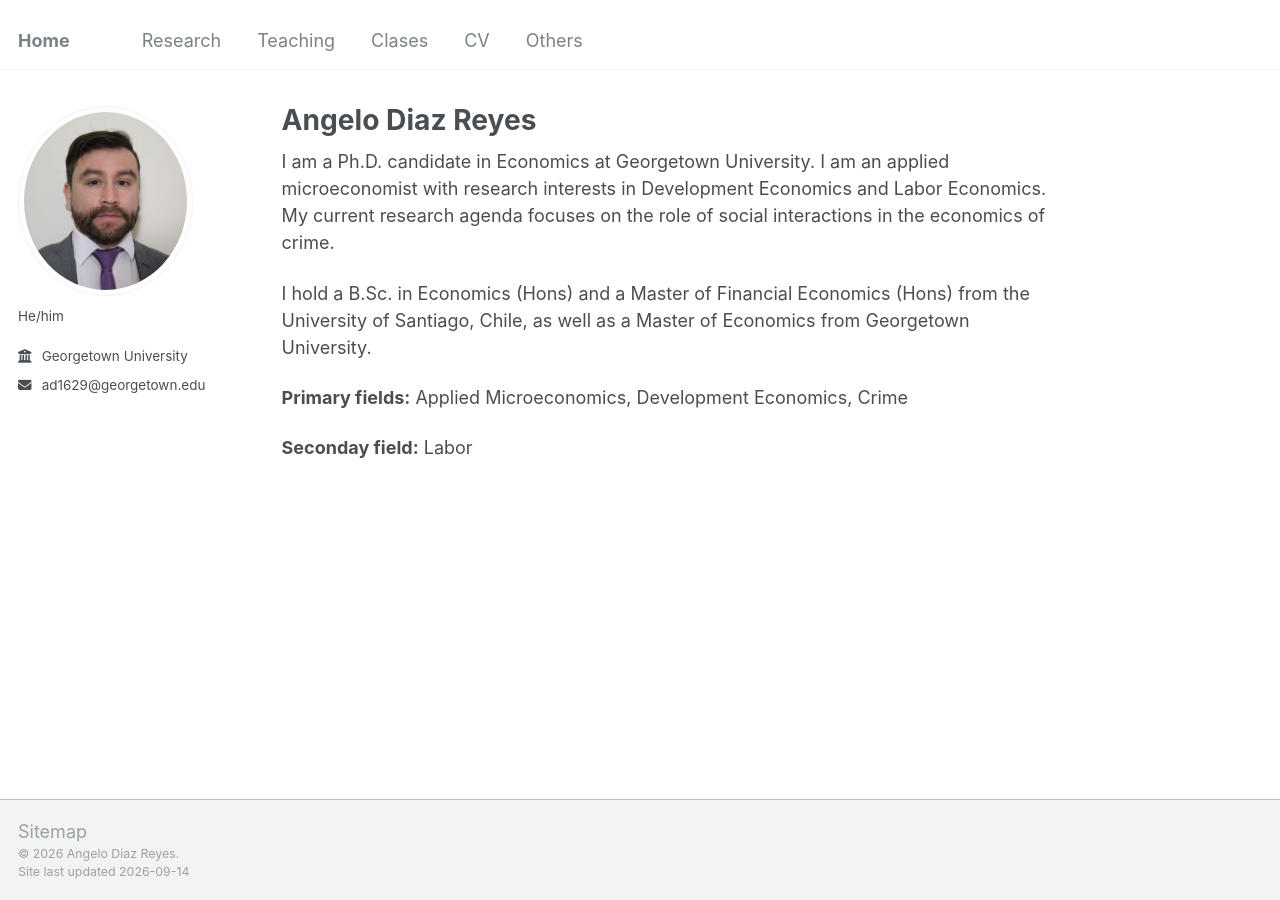
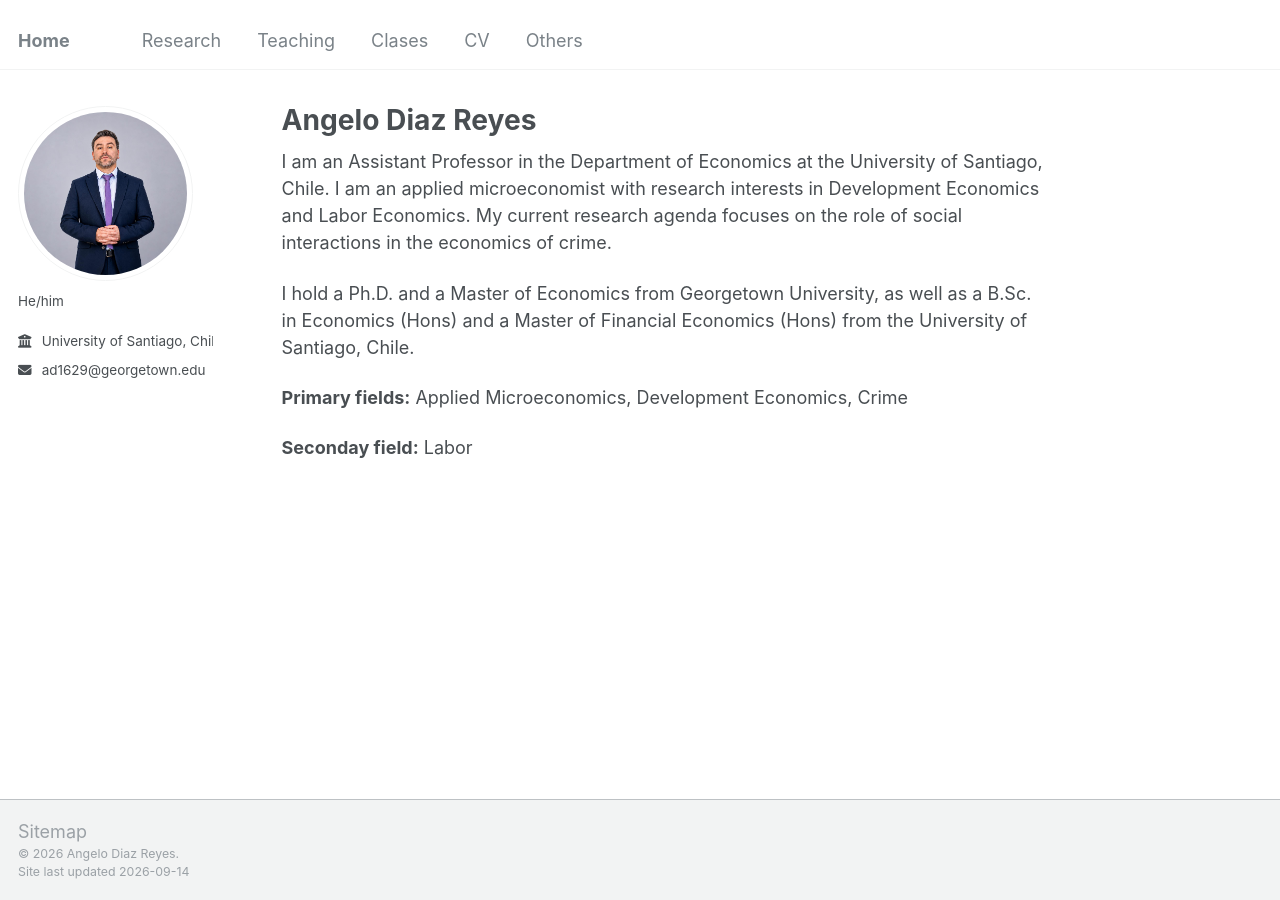
Before and after one commit to angelodiazreyes/angelodiazreyes.github.io, a Jekyll site: the page built from _pages/about.md, in a window 1280 px wide. Built offline with Jekyll 4.4.1, drawn with Linux system fonts in a browser that asks for light colours.

Commit message:
Update profile photo and academic position

```diff
--- a/_config.yml
+++ b/_config.yml
@@ -11,7 +11,7 @@ locale                   : "US"
 title                    : "Home"
 title_separator          : "-"
 name                     : &name "Angelo Diaz Reyes"
-description              : "Angelo Diaz Reyes - Applied Microeconomist specializing in social interaction, development, and crime."
+description              : "Angelo Diaz Reyes - Assistant Professor of Economics at the University of Santiago, Chile."
 url                      : https://angelodiazreyes.github.io # the base hostname & protocol for your site e.g. "https://mmistakes.github.io"
 baseurl                  : "" # the subpath of your site, e.g. "/blog"
 repository               : "academicpages/academicpages.github.io"
@@ -21,11 +21,11 @@ repository               : "academicpages/academicpages.github.io"
 #               Additional customization can be done by editing /_includes/author-profile.html
 author:
   # Biographic information
-  avatar           : "angelo_picture.png"
+  avatar           : "foto_angelo.jpeg"
   name             : " "
   pronouns         : "He/him"
   bio              : " "
-  employer         : "Georgetown University"
+  employer         : "University of Santiago, Chile"
   uri              : # URL
   email            : "ad1629@georgetown.edu"
 
--- a/_pages/about.md
+++ b/_pages/about.md
@@ -7,9 +7,9 @@ redirect_from:
   - /about.html
 ---
 
-I am a Ph.D. candidate in Economics at Georgetown University. I am an applied microeconomist with research interests in Development Economics and Labor Economics. My current research agenda focuses on the role of social interactions in the economics of crime.
+I am an Assistant Professor in the Department of Economics at the University of Santiago, Chile. I am an applied microeconomist with research interests in Development Economics and Labor Economics. My current research agenda focuses on the role of social interactions in the economics of crime.
 
-I hold a B.Sc. in Economics (Hons) and a Master of Financial Economics (Hons) from the University of Santiago, Chile, as well as a Master of Economics from Georgetown University.
+I hold a Ph.D. and a Master of Economics from Georgetown University, as well as a B.Sc. in Economics (Hons) and a Master of Financial Economics (Hons) from the University of Santiago, Chile.
 
 **Primary fields:** Applied Microeconomics, Development Economics, Crime
 
```
Also changed, not shown: images/foto_angelo.jpeg (added).
